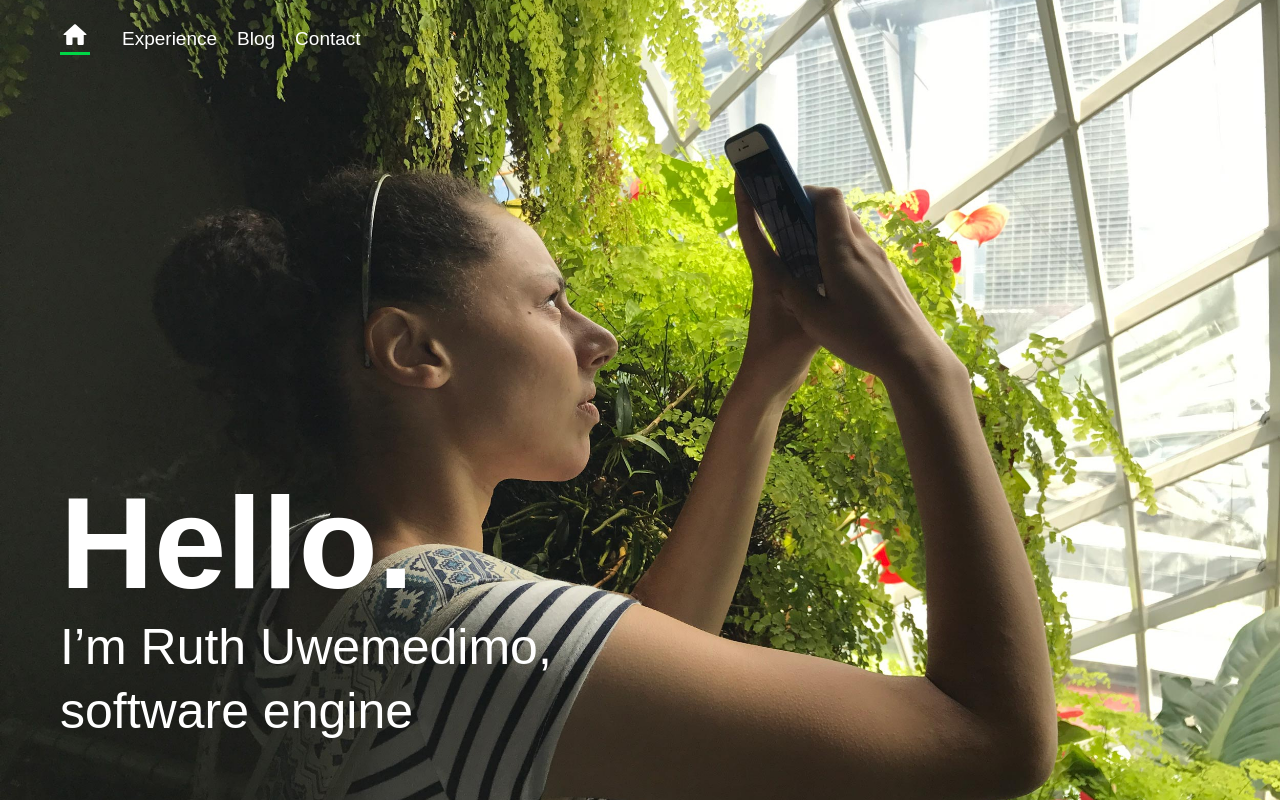
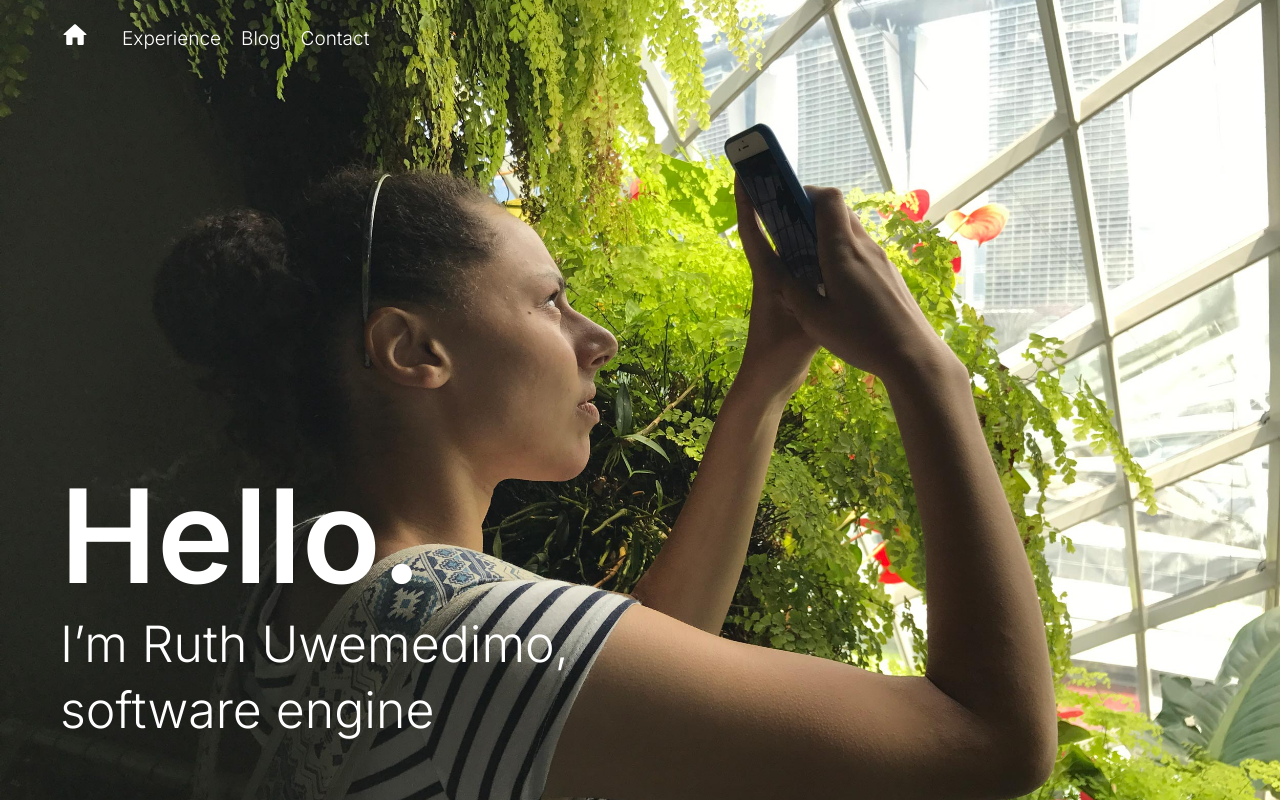
Before and after one commit to rug1/rug1.github.io, a Gatsby site: page / in a window 1280 px wide. Built offline with nearby package versions, Linux system fonts and the light colour scheme; Gatsby itself is replaced by a stand-in of ours.

Commit message:
update global styles and colours

```diff
--- a/gatsby-config.js
+++ b/gatsby-config.js
@@ -27,18 +27,6 @@
       },
     },
     {
-      resolve: `gatsby-source-medium`,
-      options: {
-        username: `@ruthuwemedimo`,
-      },
-    },
-    {
-      resolve: `gatsby-source-medium`,
-      options: {
-        username: `@rebecca.radding`,
-      },
-    },
-    {
       resolve: `gatsby-plugin-manifest`,
       options: {
         name: `gatsby-starter-default`,
@@ -49,9 +37,6 @@
         display: `minimal-ui`,
         icon: `src/images/r.png`, // This path is relative to the root of the site.
       },
-    },
-    // this (optional) plugin enables Progressive Web App + Offline functionality
-    // To learn more, visit: https://gatsby.dev/offline
-    // `gatsby-plugin-offline`,
+    }
   ],
 }
--- a/src/components/seo.js
+++ b/src/components/seo.js
@@ -68,7 +68,9 @@
           content: metaDescription,
         },
       ].concat(meta)}
-    />
+    >
+      <link href="https://fonts.googleapis.com/css2?family=Inter:wght@300;600&display=swap" rel="stylesheet" />
+    </Helmet>
   )
 }
 
--- a/src/styledComponents/global.js
+++ b/src/styledComponents/global.js
@@ -1,18 +1,15 @@
 import { createGlobalStyle } from "styled-components"
 
 const GlobalStyle = createGlobalStyle`
-  @font-face {
-    font-family: 'Nunito Sans';
-    src: url('https://fonts.googleapis.com/css?family=Nunito+Sans:400,700&display=swap');
-  }
-
   * {
     box-sizing: border-box;
   }
 
   body {
     margin: 0;
-    font-family: 'Nunito Sans', sans-serif;
+    font-family: 'Inter';
+    background-color: ${({ theme }) => theme.colours.white};
+    color: ${({ theme }) => theme.colours.black};
   }
 `
 
--- a/src/styledComponents/theme.js
+++ b/src/styledComponents/theme.js
@@ -1,8 +1,11 @@
 const theme = {
   colours: {
-    primary: "#00D646",
-    secondary: "#555b6e",
-    tertiary: "#ccd6e2",
+    lightest: "#f8a1d1",
+    light: "#e36bae",
+    dark: "#b34180",
+    darkest: "#822659",
+    white: "#f8f8ff",
+    black: "#222222",
   },
   spacing: {
     xxs: "4px",
@@ -15,6 +18,7 @@
   },
   fontSize: {
     font80: "80px",
+    font64: "64px",
     font48: "48px",
     font36: "36px",
     font27: "27px",
```
